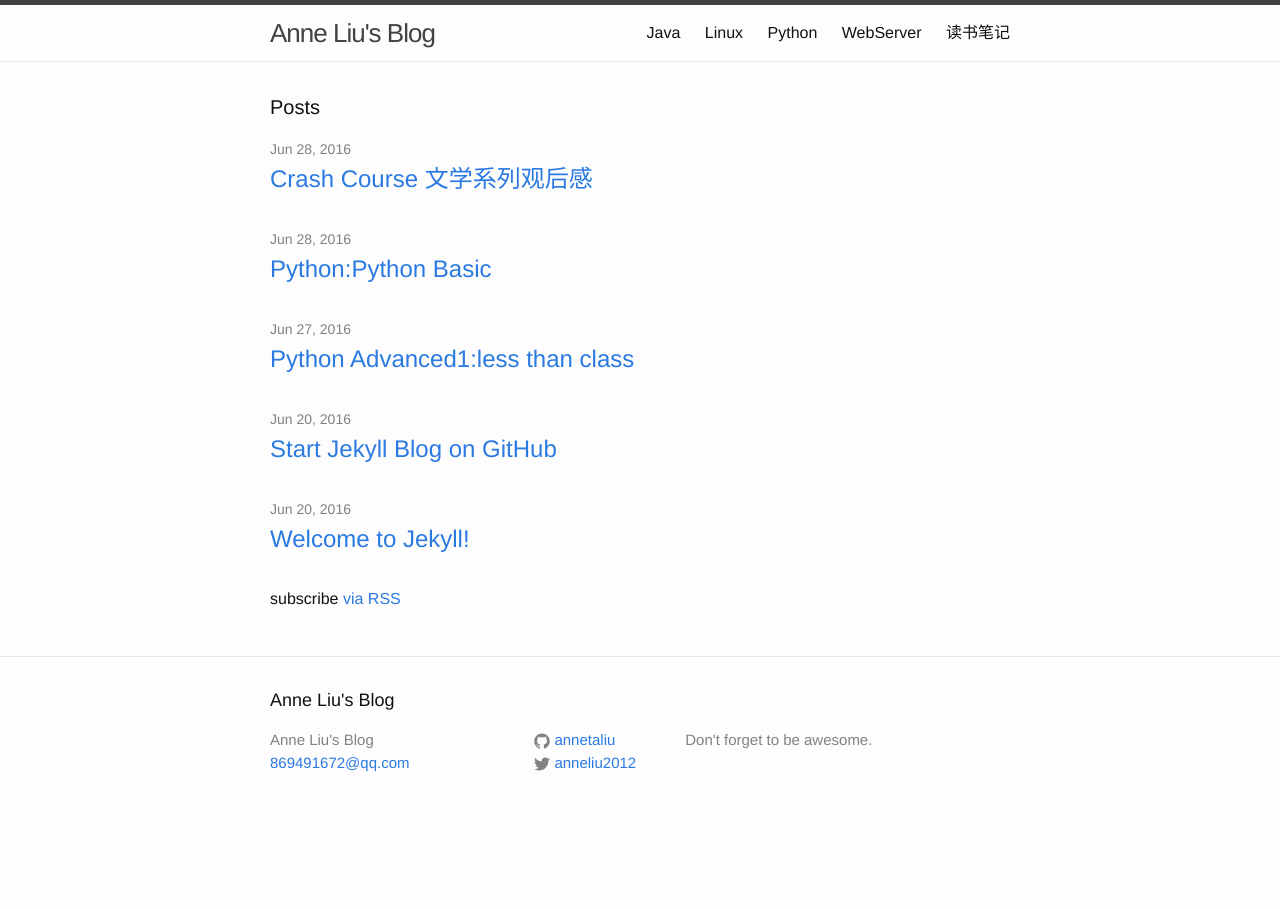
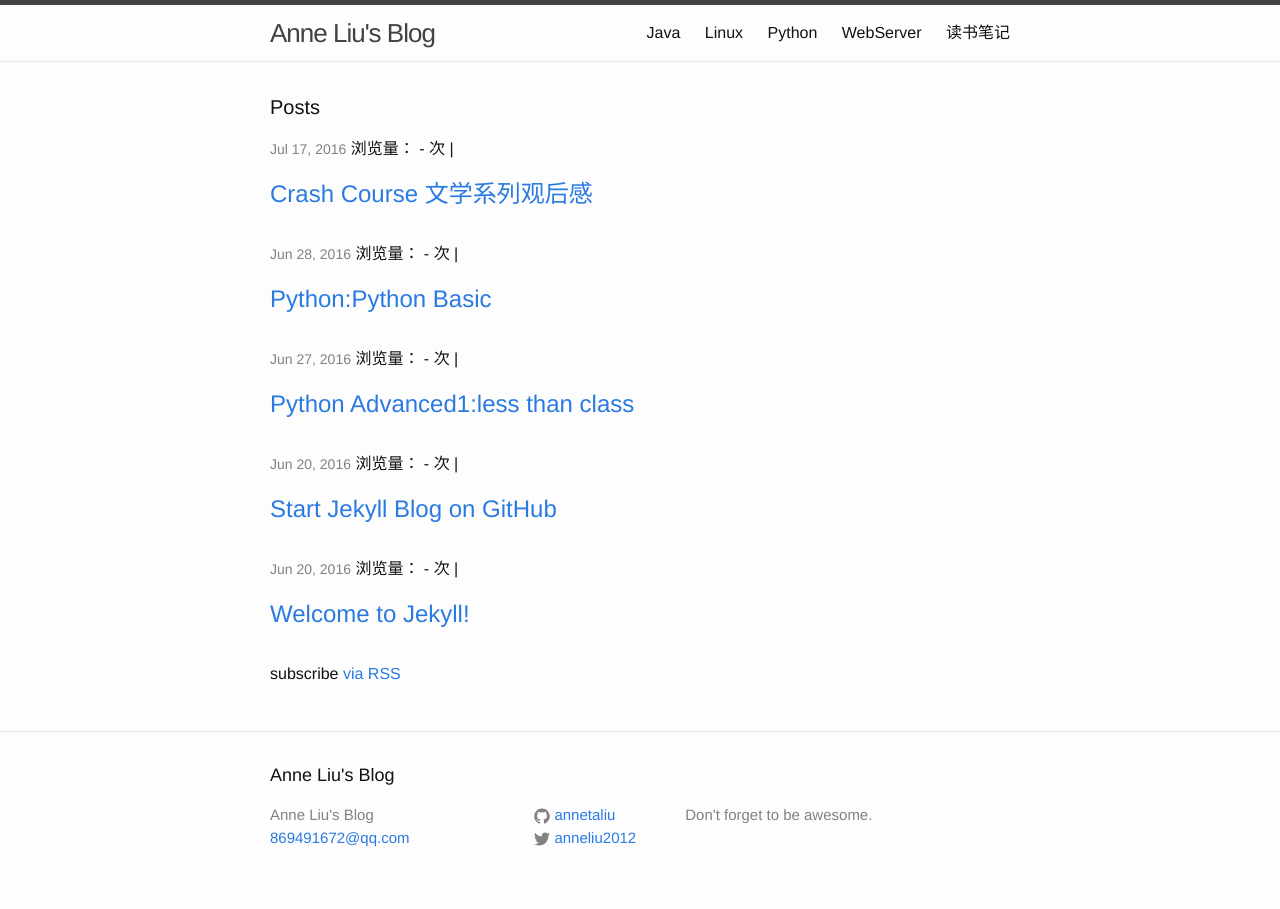
Before and after one commit to annetaliu/annetaliu.github.io, a Jekyll site: the page built from index.html, in a window 1280 px wide. Built offline with Jekyll 4.4.1, drawn with Linux system fonts in a browser that asks for light colours.

Commit message:
add hitcounter

```diff
--- a/_includes/head.html
+++ b/_includes/head.html
@@ -9,4 +9,7 @@
   <link rel="stylesheet" href="{{ "/css/main.css" | prepend: site.baseurl }}">
   <link rel="canonical" href="{{ page.url | replace:'index.html','' | prepend: site.baseurl | prepend: site.url }}">
   <link rel="alternate" type="application/rss+xml" title="{{ site.title }}" href="{{ "/feed.xml" | prepend: site.baseurl | prepend: site.url }}">
+
+  <script src="http://jerry-cdn.b0.upaiyun.com/hit-kounter/hit-kounter-lc-0.2.0.js"></script>
+
 </head>
--- a/_includes/header.html
+++ b/_includes/header.html
@@ -1,5 +1,4 @@
 <header class="site-header">
-
   <div class="wrapper">
 
     <a class="site-title" href="{{ site.baseurl }}/">{{ site.title }}</a>
@@ -21,7 +20,6 @@
         {% endfor %}
       </div>
     </nav>
-
   </div>
 
 </header>
--- a/_posts/2016-07-16-观后感-crash-course文学系列.markdown
+++ b/_posts/2016-07-16-观后感-crash-course文学系列.markdown
@@ -1,7 +1,7 @@
 ---
 layout: post
 title:  Crash Course 文学系列观后感
-date:   2016-06-28 01:11:26 -0900
+date:   2016-07-16 16:11:26 -0900
 categories: 读后感
 permalink: /读后感/crashcourse1
 ---
--- a/index.html
+++ b/index.html
@@ -9,7 +9,9 @@
   <ul class="post-list">
     {% for post in site.posts %}
       <li>
-        <span class="post-meta">{{ post.date | date: "%b %-d, %Y" }}</span>
+        <p class="meta"><span class="post-meta">{{ post.date | date: "%b %-d, %Y" }}</span>
+        浏览量：<span data-hk-page="current"> - </span>次<span class="pause"> | </span>
+		</p>
 
         <h2>
           <a class="post-link" href="{{ post.url | prepend: site.baseurl }}">{{ post.title }}</a>
```
